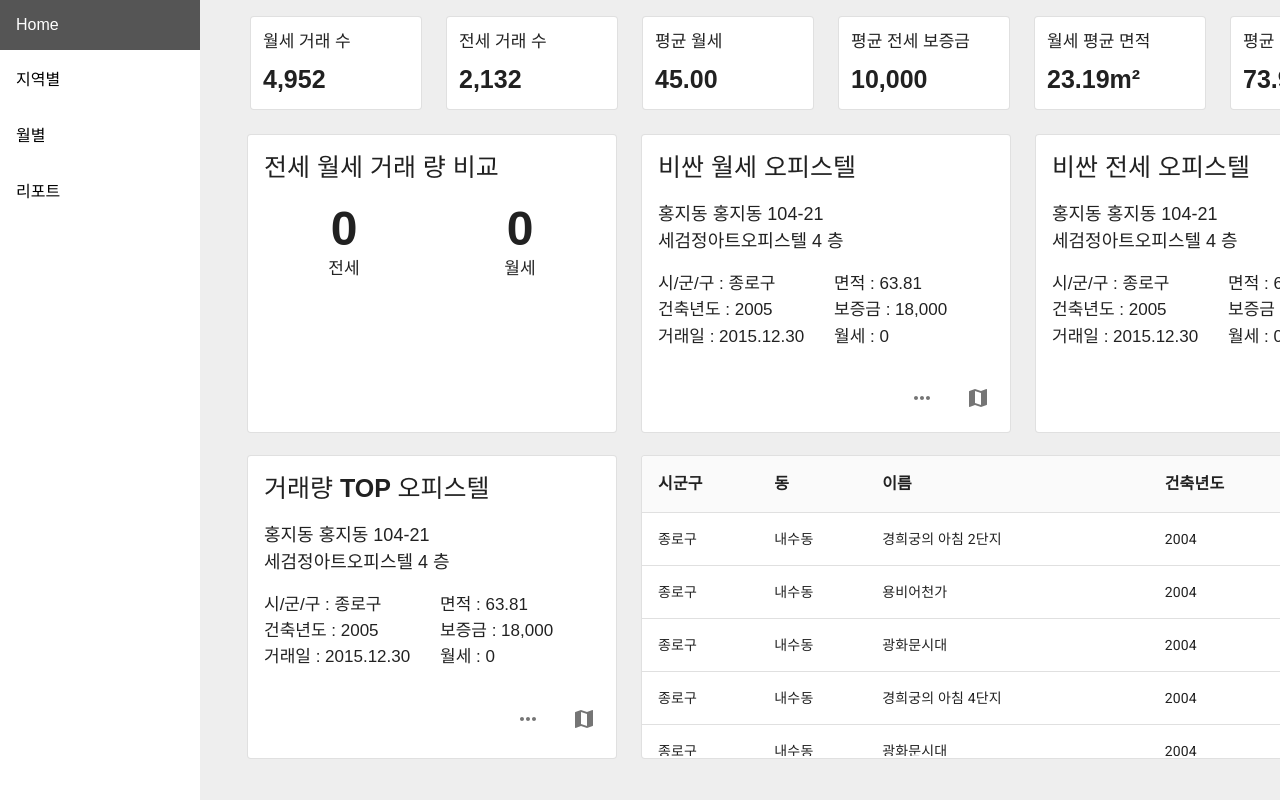
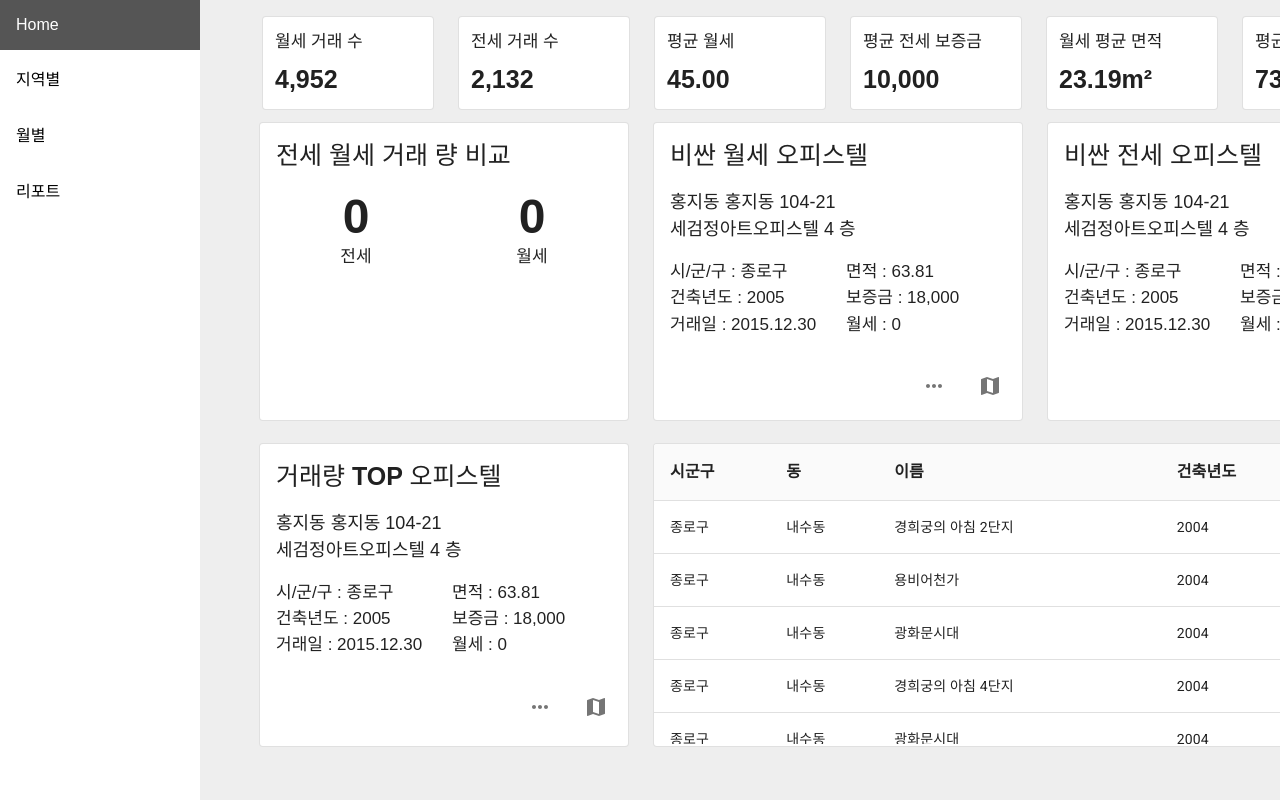
Before and after one commit to seonk94/officetel-price, a React app: page / in a window 1280 px wide. Shown: the top 800 px of the page. Built offline with nearby package versions, Linux system fonts and the light colour scheme.

Commit message:
css 수정

```diff
--- a/src/App.scss
+++ b/src/App.scss
@@ -36,7 +36,7 @@
     margin-left: 200px;
     min-width: 1220px;
     padding: 16px;
-    height: calc(100vh - 32px);
+    height: calc(100vh - 50px);
     @media (max-width: 600px) {
         margin-left: 0;
     }
--- /dev/null
+++ b/src/Screens/SummaryScreen.scss
@@ -0,0 +1,3 @@
+.main-container {
+    margin: 0px !important
+}
--- a/src/Screens/SummaryScreen.tsx
+++ b/src/Screens/SummaryScreen.tsx
@@ -5,6 +5,7 @@ import OfficetelInfoCard from '../components/Card/OfficetelInfoCard';
 import SingleDataCard from '../components/Card/SingleDataCard';
 import BasicTable from '../components/Table/BasicTable';
 import { transactions } from '../constants/example';
+import './SummaryScreen.scss'
 
 export interface Props {
     longRentCount : number,
@@ -21,6 +22,7 @@ function SummaryScreen({ longRentCount, monthlyRentCount, expensiveMonthlyRendTr
     { text: '보증금', value: 'deposit' },
   ]
   return (
+    <Grid container spacing={3} justify="center" className="main-container">
       <Grid container spacing={3} justify="center">
         <Grid item>
           <SingleDataCard title='월세 거래 수' value='4,952'></SingleDataCard>
@@ -39,6 +41,7 @@ function SummaryScreen({ longRentCount, monthlyRentCount, expensiveMonthlyRendTr
         </Grid>
         <Grid item>
           <SingleDataCard title='평균 전세 면적' value='73.92m²'></SingleDataCard>
+        </Grid>
       </Grid>
       <Grid item>
         <ComparisonCard
--- a/src/components/Table/BasicTable.tsx
+++ b/src/components/Table/BasicTable.tsx
@@ -27,7 +27,9 @@ function BasicTable({ headers, datas }: Props) {
                     </TableHead>
                     <TableBody>
                         {datas.map((data) => (
-                            <TableRow>
+                            <TableRow
+                                key={data.id}
+                            >
                                 {headers.map((header) => (
                                     <TableCell>
                                         {data[header.value]}
```
Lines whose indentation alone changed are shown as unchanged.
